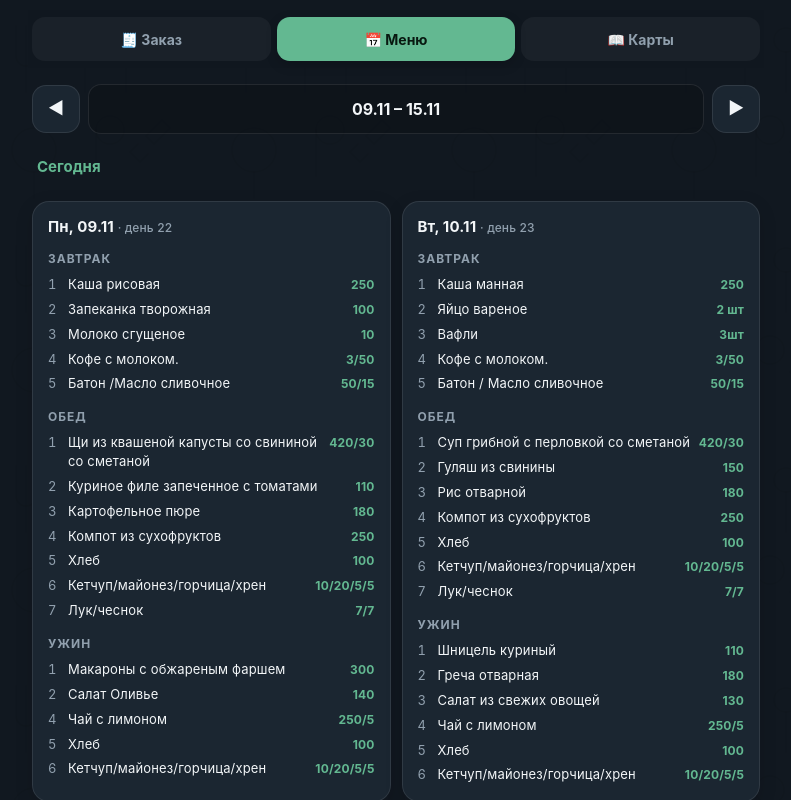
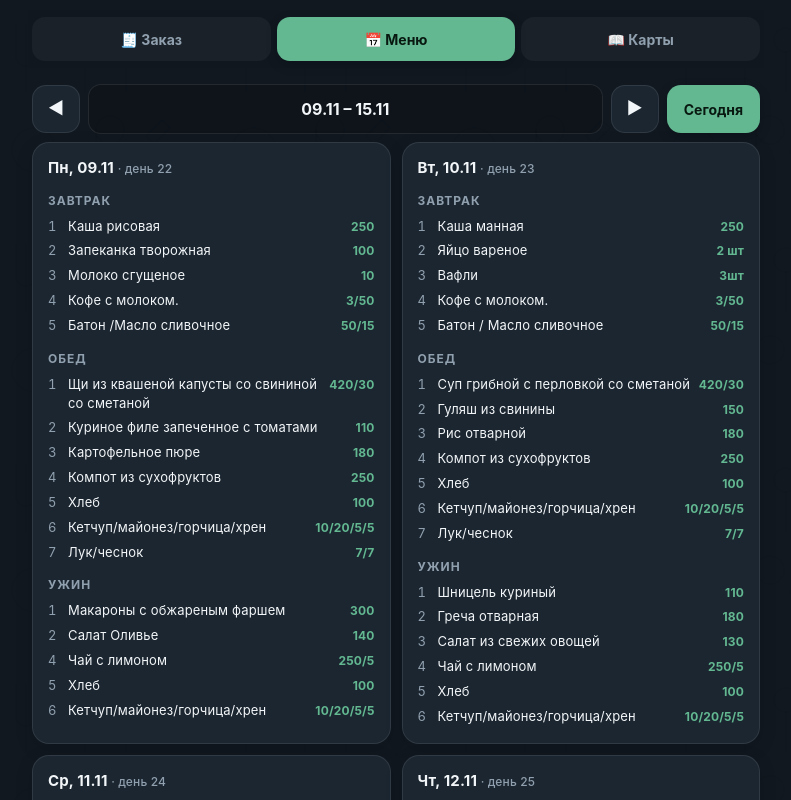
Before and after one commit to EdieMars/mini-app, a plain HTML site: page index.html in a window 1280 px wide. Both pictures are taken after a click on the button "📅 Меню". Shown: the top 800 px of the page, without its empty margins (244-1035 px from the left). Drawn offline with Linux system fonts and the light colour scheme.

Commit message:
Кнопка Сегодня — акцентная, в строке недели

```diff
--- a/index.html
+++ b/index.html
@@ -153,11 +153,16 @@
   .dishrow .name { flex: 1; }
   .dishrow .out { color: var(--accent); white-space: nowrap; padding-left: 8px; font-size: 12px; font-weight: 650; }
   .weeknav { display: flex; gap: 8px; align-items: center; margin-bottom: 8px; }
-  .weeknav input { flex: 1; text-align: center; font-weight: 650; }
+  .weeknav input { flex: 1; min-width: 0; text-align: center; font-weight: 650; }
   .weeknav button {
     flex: none; width: 48px; height: 48px; font-size: 17px; font-weight: 700;
     border: 1px solid var(--line); border-radius: 14px;
     background: var(--card); color: var(--text);
+  }
+  .weeknav .todaybtn {
+    width: auto; padding: 0 16px; font-size: 14px; font-weight: 700;
+    background: var(--accent); color: var(--accent-text); border-color: transparent;
+    box-shadow: 0 4px 12px rgba(0,0,0,.2);
   }
 
   /* карты */
@@ -291,8 +296,8 @@
     <button id="prevWeek" aria-label="Предыдущая неделя">◀</button>
     <input id="weekDate" inputmode="numeric" placeholder="13.11" autocomplete="off">
     <button id="nextWeek" aria-label="Следующая неделя">▶</button>
+    <button id="thisWeek" class="todaybtn">Сегодня</button>
   </div>
-  <button class="catbtn back" id="thisWeek" style="margin:0 0 8px">Сегодня</button>
   <div class="tip" id="weeknote" style="margin:-4px 0 12px"></div>
   <div id="menuList"></div>
 </div>
```
